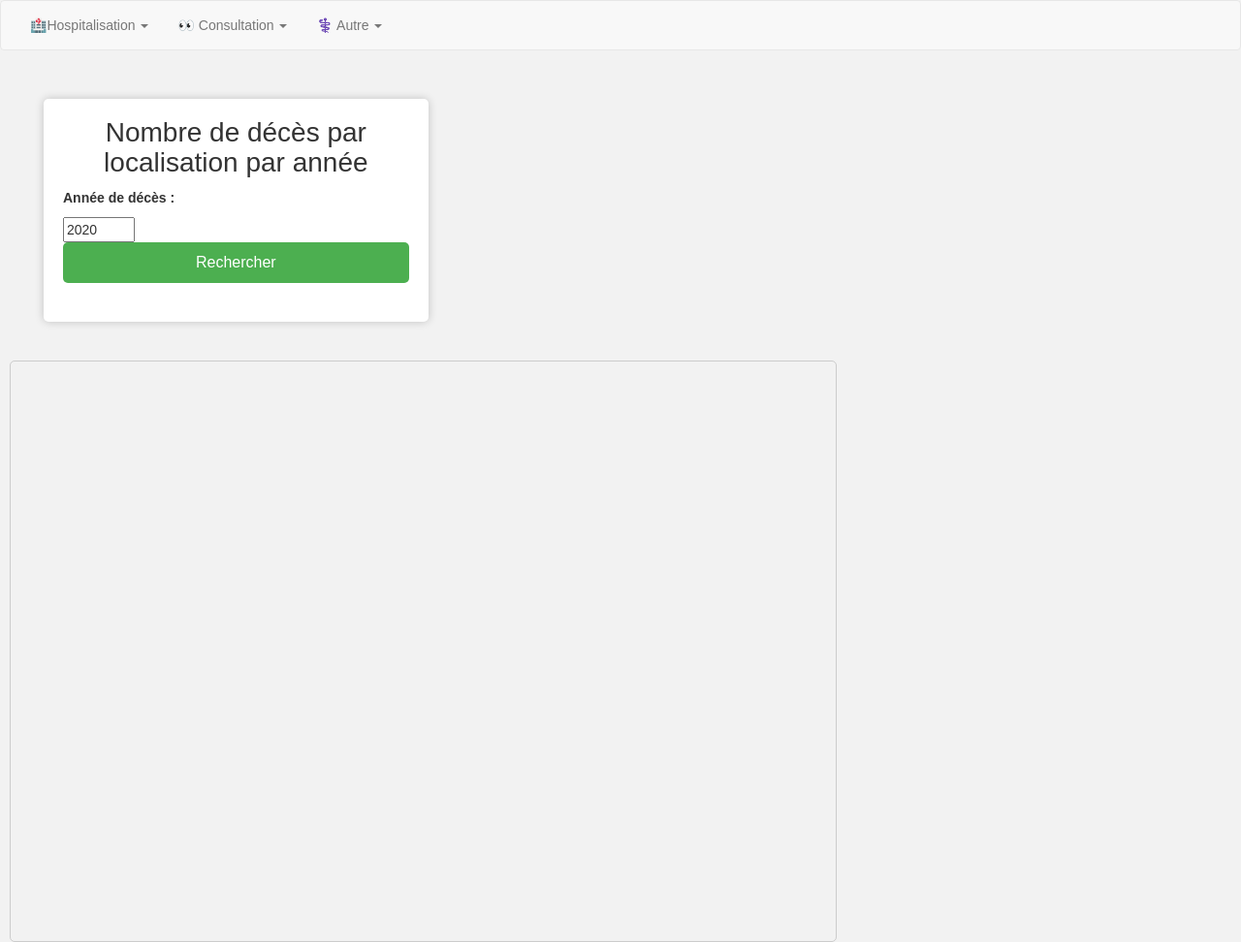
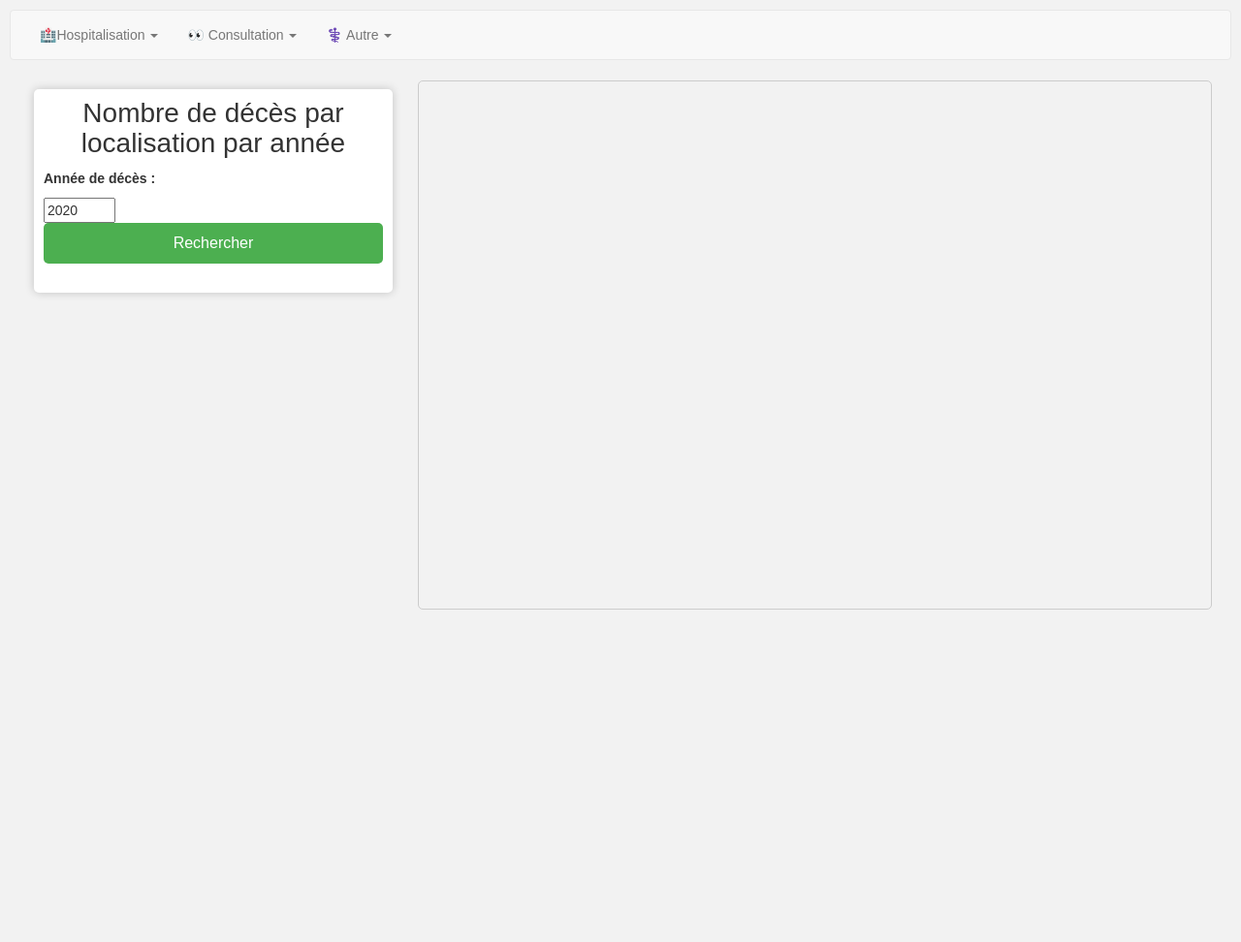
Before and after one commit to TheotimeC/BigData-Project, a website: page autre/adeces.html in a window 1280 px wide. Shown: the whole page at 97% size. After the commit the page ends 800 px from the top, so only its background shows below. Drawn offline with nearby package versions, Linux system fonts and the light colour scheme.

```diff
--- a/autre/adeces.html
+++ b/autre/adeces.html
@@ -8,19 +8,16 @@
       body {
     font-family: Arial, sans-serif;
     background-color: #f2f2f2;
-    margin: 0;
-    padding: 0;
+    margin: 10;
   }
 
   form {
-    width: 100%;
     background-color: #ffffff;
-    margin: 30px ;
-    padding: 20px;
+    margin: 10px ;
+    padding: 10px;
     border-radius: 5px;
     box-shadow: 0 0 10px rgba(0, 0, 0, 0.2);
   }
-
 
   h1 {
     text-align: center;
@@ -127,7 +124,7 @@
                 <input type="submit" value="Rechercher">
             </form>
             </div>
-            <div class="col-sm-9 col-md-6 col-lg-8" style=" border: 1px solid #CCC;  border-radius: 5px; padding: 10px; height: 75%; margin: 10px;  ">
+            <div class="col-sm-9 col-md-6 col-lg-8" style=" border: 1px solid #CCC;  border-radius: 5px; height: 70%; width:65%; margin: 1px; position: right;">
 
             </div>
           </div>
```
Also changed, not shown: autre/asatisfaction.html (+1 -1 lines), consultation/cdiag.html (+1 -1 lines), consultation/cpro.html (+1 -1 lines), consultation/ctemps.html (+1 -1 lines).
